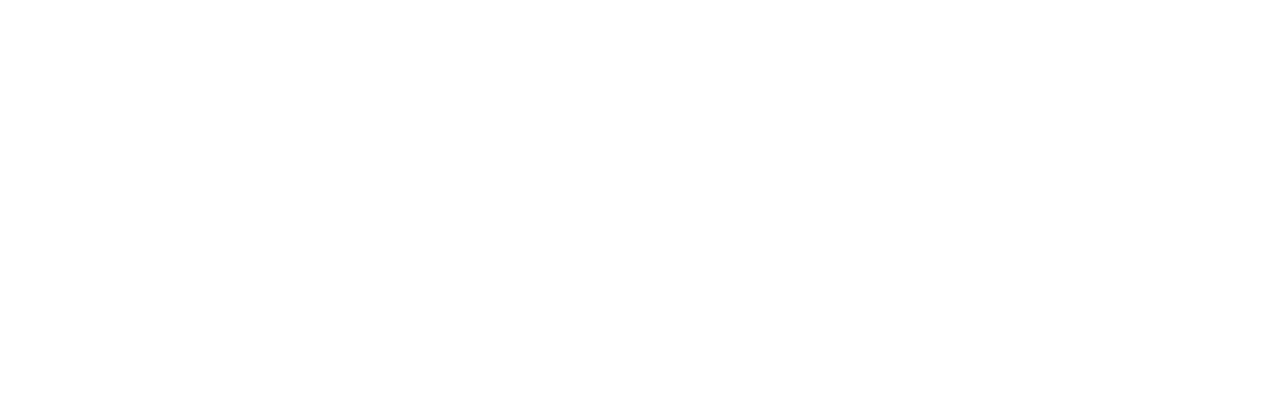
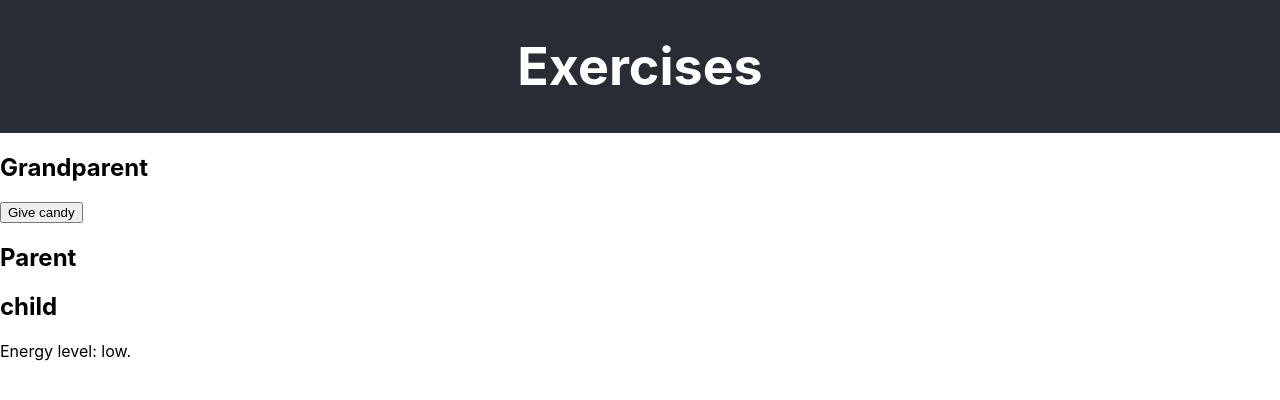
Before and after one commit to FE19-iths/exercises, a React (Create React App) app: page / in a window 1280 px wide. Shown: the top 400 px of the page. Built offline with nearby package versions, Linux system fonts and the light colour scheme.

Commit message:
Dag 2, övning 6

```diff
--- a/src/App.js
+++ b/src/App.js
@@ -1,12 +1,16 @@
 import React from 'react';
 import './App.css';
+import Grandparent from './components/Grandparent';
 
 function App() {
     return (
         <div className="App">
         <header className="App-header">
-
+            <h1>Exercises</h1>
         </header>
+        <main>
+            <Grandparent />
+        </main>
         </div>
     );
 }
--- /dev/null
+++ b/src/components/Child.jsx
@@ -0,0 +1,10 @@
+import React from 'react';
+
+const Child = ({ candy }) => (
+    <div>
+        <h2> child </h2>
+        Energy level: {candy === '' ? 'low.' : 'over 9000!'}
+    </div>
+)
+
+export default Child;
--- /dev/null
+++ b/src/components/Grandparent.jsx
@@ -0,0 +1,15 @@
+import React, { useState } from 'react';
+import Parent from './Parent';
+
+const Grandparent = () => {
+    const [question, setQuestion] = useState('');
+    return (
+        <div>
+            <h2> Grandparent </h2>
+            <button onClick={() => setQuestion('Give candy?')}> Give candy </button>
+            <Parent candy={question} />
+        </div>
+    )
+}
+
+export default Grandparent;
--- /dev/null
+++ b/src/components/Parent.jsx
@@ -0,0 +1,18 @@
+import React, { useState } from 'react';
+import Child from './Child';
+
+const Parent = ({ candy }) => {
+    const [allow, setAllow] = useState(false);
+    return (
+        <div>
+            <h2> Parent </h2>
+            {candy !== '' ? ( <>
+                <button onClick={() => setAllow(false)}> Nope </button>
+                <button onClick={() => setAllow(true)}> Alright, it's saturday </button>
+            </>) : null}
+            <Child candy={allow ? candy : ''} />
+        </div>
+    )
+}
+
+export default Parent;
```
